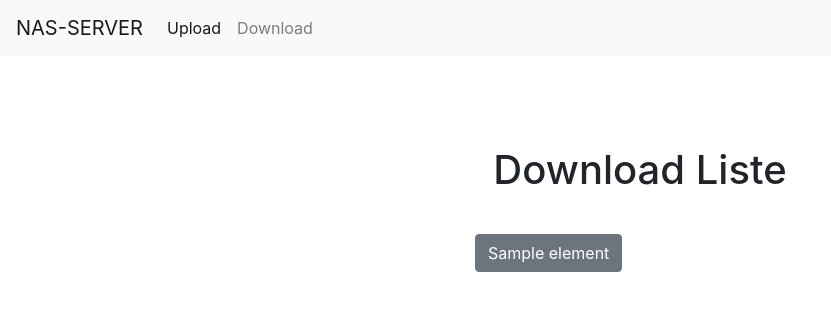
After one commit to arminv1001/NAS-Server, a Django app: template templates/download.html in a window 1280 px wide. The commit adds this page. Shown: the top 311 px of the page, without its empty margins (0-831 px from the left). Run offline with Django 3.2, Linux system fonts and the light colour scheme; the template is opened without the code that fills it: most values are stand-ins (such as "Sample title", 1, 10 or a date in 2020); some libraries are stand-ins or nearby versions.

Commit message:
Download/Upload/Design/NavBar steht. Es fehlt Login Kontrolle

```diff
--- a/home/urls.py
+++ b/home/urls.py
@@ -4,10 +4,12 @@ from django.contrib import admin
 from django.conf.urls.static import static
 from . import views
 
+
 urlpatterns = [
     path('', views.home, name='home'),
     path('login', views.login, name='login'),
     path('upload', views.upload, name='upload'),
+    path('download',views.download, name='download'),
     path('admin/',admin.site.urls)
 ]
 
--- a/templates/base.html
+++ b/templates/base.html
@@ -23,9 +23,31 @@
         .mleft{
             margin-left: 33%;
         }
+
+        a:link, a:visited {
+            text-decoration: none;
+            color: white;
+        }
+        .i-am-centered {
+            margin: auto;
+            max-width: 300px;
+            margin-top: 1em;
+        }
     </style>
 </head>
-<body bgcolor = "#676767">
+<body >
+    <nav class="navbar navbar-expand-lg navbar-light bg-light">
+      <a class="navbar-brand" href='/'>NAS-SERVER</a>
+      <button class="navbar-toggler" type="button" data-toggle="collapse" data-target="#navbarNavAltMarkup" aria-controls="navbarNavAltMarkup" aria-expanded="false" aria-label="Toggle navigation">
+        <span class="navbar-toggler-icon"></span>
+      </button>
+      <div class="collapse navbar-collapse" id="navbarNavAltMarkup">
+        <div class="navbar-nav">
+          <a class="nav-item nav-link active" href="upload">Upload <span class="sr-only">(current)</span></a>
+          <a class="nav-item nav-link" href="download">Download</a>
+        </div>
+      </div>
+    </nav>
     {% block content %}
     {% endblock %}
     <script src="https://code.jquery.com/jquery-3.2.1.slim.min.js" integrity="sha384-KJ3o2DKtIkvYIK3UENzmM7KCkRr/rE9/Qpg6aAZGJwFDMVNA/GpGFF93hXpG5KkN" crossorigin="anonymous"></script>
--- /dev/null
+++ b/templates/download.html
@@ -0,0 +1,16 @@
+{%  extends 'base.html' %}
+
+{% block content %}
+    <h1 align="center">Download Liste</h1>
+<div class = "container">
+    {% for element in inhalt %}
+    <form action="liste" method="post">
+        <div class = "i-am-centered">
+            <div class="row">
+                <button type="button" class = "btn btn-secondary" name = "liste"><a href="media/{{ element }}"> {{element}}</a></button>
+            </div>
+        </div>
+    </form>
+    {% endfor %}
+</div>
+{% endblock %}
--- a/templates/result.html
+++ b/templates/result.html
@@ -19,6 +19,9 @@
           </div>
           <div class="input-group-append mt-3">
             <button type="submit" class="btn btn-secondary">Upload</button>
+              <div class="ml-5">
+                  <button type="button" class="btn btn-secondary"><a href="download">Download</a> </button>
+              </div>
           </div>
         </div>
     </div>
```
Also changed, not shown: home/views.py (+13 -1 lines), 1 other file.
